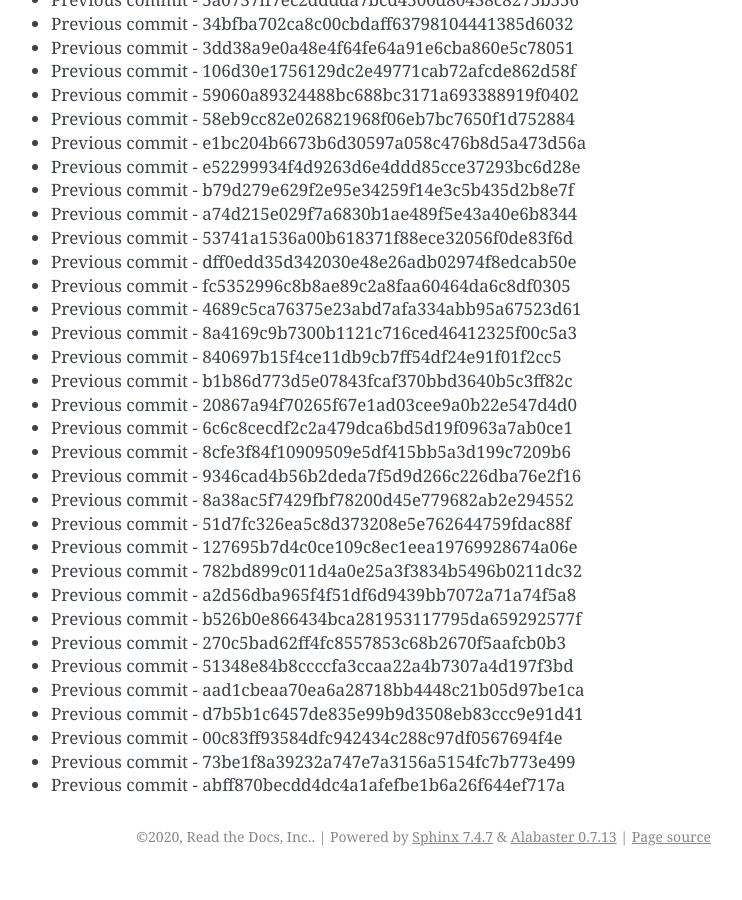
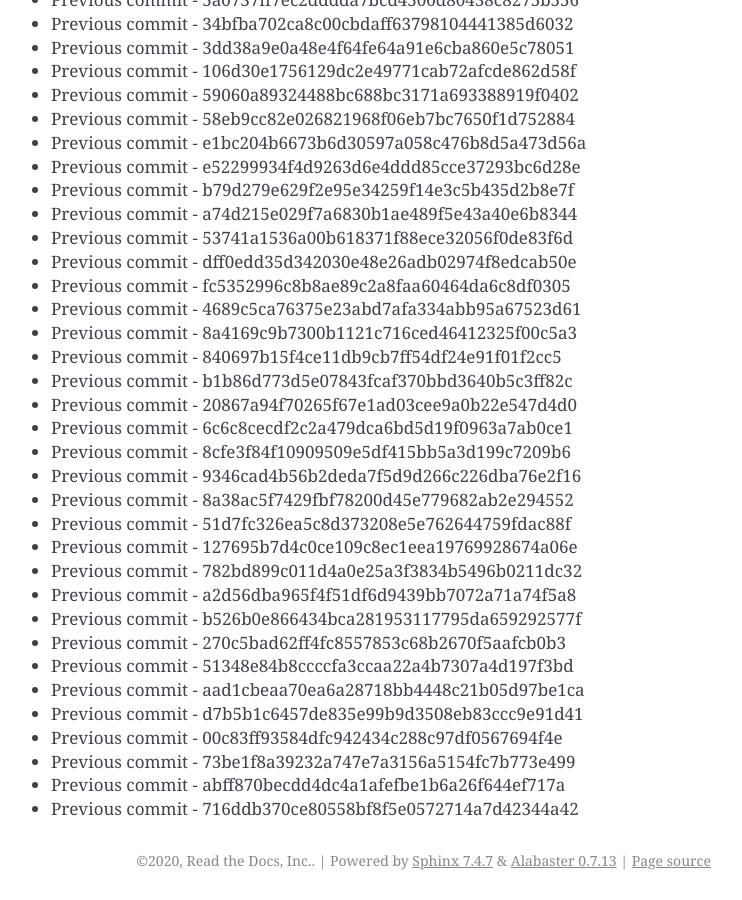
Before and after one commit to readthedocs/rtd-git-stresstest, a Sphinx documentation site: the page built from docs/updates.rst, in a window 1280 px wide and 900 px high, scrolled down 103339 px. Shown: the whole window, without its empty margins (399-1141 px from the left). Built offline with Sphinx 7.4.7, drawn with Linux system fonts in a browser that asks for light colours; before the commit the page ends 104215 px from its top, so only the background shows below that.

Commit message:
Generating commit from previous: 716ddb370ce80558bf8f5e0572714a7d42344a42

```diff
--- a/docs/updates.rst
+++ b/docs/updates.rst
@@ -4374,3 +4374,4 @@ It can be tested for any performance characteristics.
 * Previous commit - 00c83ff93584dfc942434c288c97df0567694f4e
 * Previous commit - 73be1f8a39232a747e7a3156a5154fc7b773e499
 * Previous commit - abff870becdd4dc4a1afefbe1b6a26f644ef717a
+* Previous commit - 716ddb370ce80558bf8f5e0572714a7d42344a42
```
